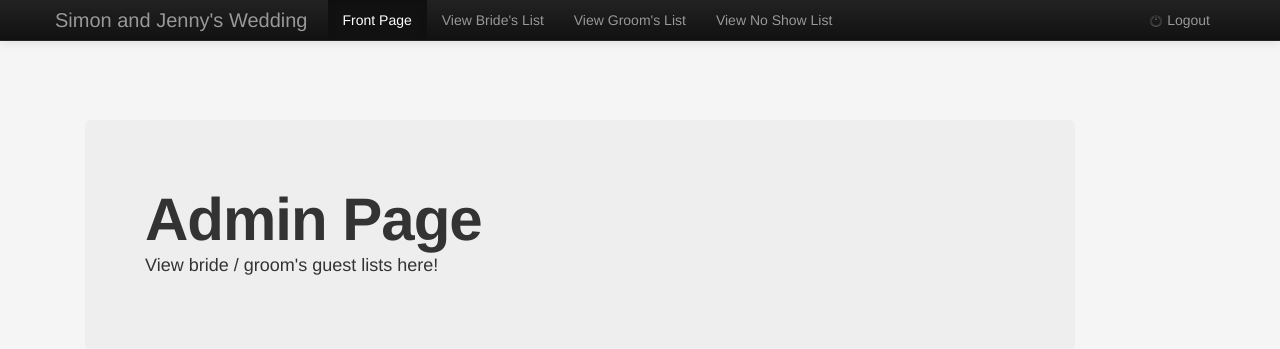
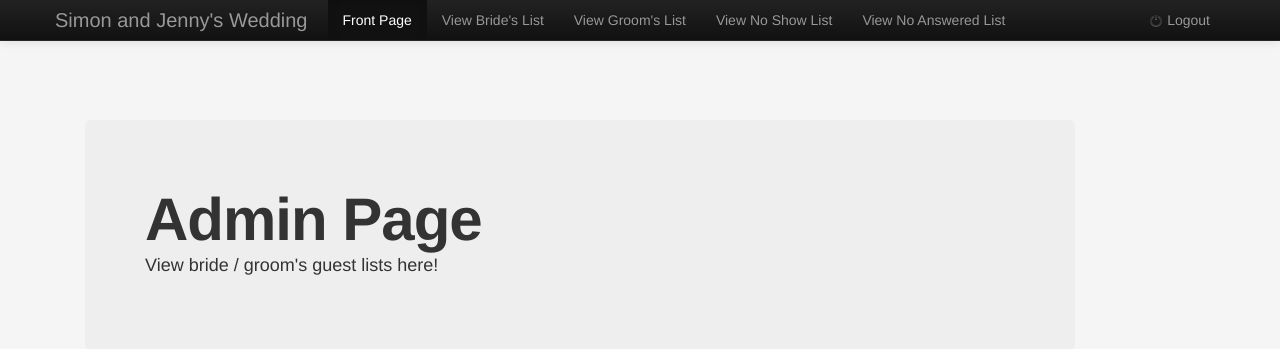
Before and after one commit to cyoon84/wedding_planner, a PHP site: page /admin.php in a window 1280 px wide. Shown: the top 349 px of the page. Run offline with PHP 8.4, Linux system fonts and the light colour scheme; the visitor is signed in with stand-in values (Sample User, id 1); some libraries are stand-ins or nearby versions.

Commit message:
no answer list logic

```diff
--- a/admin.php
+++ b/admin.php
@@ -28,6 +28,7 @@ if (!check_login()) {
 	      <li><a href='guest_list.php?id=bride'>View Bride's List</a></li>
 	      <li><a href='guest_list.php?id=groom'>View Groom's List</a></li>
 	      <li><a href='guest_list.php?id=noShow'>View No Show List</a></li>
+	      <li><a href='guest_list.php?id=noAnswer'>View No Answered List</a></li>
 	    </ul>
 	    <ul class='nav pull-right'>
 	    	<li>
--- a/guest_list.php
+++ b/guest_list.php
@@ -41,6 +41,9 @@ if (!check_login()) {
 	  		if ($id == 'noShow') {
 	  			echo NOTATND;
 	  		}
+	  		if ($id == 'noAnswer') {
+	  			echo NOANSW;
+	  		}
 	  	?>
 	  </small></h1>
 
@@ -53,6 +56,9 @@ if (!check_login()) {
 	  		} else {
 	  			if ($id == 'noShow') {
 	  				echo "<th style='width:50%'>Name</th><th style='width:50%'>E-mail</th>";
+	  			}
+	  			if ($id == 'noAnswer') {
+	  				echo "<th style='width:100%'>Name</th>";
 	  			}
 	  		}
 
--- a/library.php
+++ b/library.php
@@ -18,6 +18,7 @@
 	define('GR', 'Groom');
 	define('BR', 'Bride');
 	define('NOTATND', 'Not Attending');
+	define('NOANSW', 'Not Answered');
 	define('ADMIN', 'Admin Page');
 	define('LOGINHEADING', 'RSVP');
 	define('REENTER', 'Invalid E-Mail Address or password. <br />Please try again.');
@@ -77,13 +78,16 @@
 		$menu_html =  "<div class='navbar-inner'><div class='container'><a class='brand' href='admin.php'>Simon and Jenny's Wedding</a><ul class='nav'><li><a href='admin.php'>Front Page</a></li>";
 
 		if ($id == 'bride') {
-      		$menu_html = $menu_html."<li class='active'><a href='guest_list.php?id=bride'>View Bride's List</a></li><li><a href='guest_list.php?id=groom'>View Groom's List</a></li><li><a href='guest_list.php?id=noShow'>View No Show List</a></li>";
+      		$menu_html = $menu_html."<li class='active'><a href='guest_list.php?id=bride'>View Bride's List</a></li><li><a href='guest_list.php?id=groom'>View Groom's List</a></li><li><a href='guest_list.php?id=noShow'>View No Show List</a></li><li><a href='guest_list.php?id=noAnswer'>View No Answer List</a></li>";
       	}
       	if ($id == 'groom') {
-      		$menu_html = $menu_html."<li><a href='guest_list.php?id=bride'>View Bride's List</a></li><li class='active'><a href='guest_list.php?id=groom'>View Groom's List</a></li><li><a href='guest_list.php?id=noShow'>View No Show List</a></li>";
+      		$menu_html = $menu_html."<li><a href='guest_list.php?id=bride'>View Bride's List</a></li><li class='active'><a href='guest_list.php?id=groom'>View Groom's List</a></li><li><a href='guest_list.php?id=noShow'>View No Show List</a></li><li><a href='guest_list.php?id=noAnswer'>View No Answer List</a></li>";
       	}
       	if ($id == 'noShow') {
-      		$menu_html = $menu_html."<li><a href='guest_list.php?id=bride'>View Bride's List</a></li><li><a href='guest_list.php?id=groom'>View Groom's List</a></li><li class='active'><a href='guest_list.php?id=noShow'>View No Show List</a></li>";
+      		$menu_html = $menu_html."<li><a href='guest_list.php?id=bride'>View Bride's List</a></li><li><a href='guest_list.php?id=groom'>View Groom's List</a></li><li class='active'><a href='guest_list.php?id=noShow'>View No Show List</a></li><li><a href='guest_list.php?id=noAnswer'>View No Answer List</a></li>";
+      	}
+      	if ($id == 'noAnswer') {
+      		$menu_html = $menu_html."<li><a href='guest_list.php?id=bride'>View Bride's List</a></li><li><a href='guest_list.php?id=groom'>View Groom's List</a></li><li><a href='guest_list.php?id=noShow'>View No Show List</a></li><li class='active'><a href='guest_list.php?id=noAnswer'>View No Answer List</a></li>";
       	}
   		$menu_html = $menu_html. "</ul>";
   		$menu_html = $menu_html."<ul class='nav pull-right'><li><a href='logout.php'><i class='icon-off'></i>&nbsp;Logout</a></li></ul></div></div>";
@@ -96,6 +100,9 @@
 	  	} else {
 	  		if ($id == 'noShow') {
 	  			$sql = "select a.firstName, a.lastName, b.phone, b.email, b.attending, b.bringGuest, b.guestFName, b.guestLName, b.vegetarian, b.guestVeg from guestList a inner join guestResponse b on a.refId = b.refId where a.role = '0' and b.attending = '0'";
+	  		}
+	  		if ($id == 'noAnswer') {
+	  			$sql = "SELECT firstName, lastName FROM guestList WHERE refId NOT IN (SELECT refId FROM guestResponse)";
 	  		}
 	  	}
 	  	$result = mysql_query($sql);
@@ -129,8 +136,12 @@
 	  				$html_table_contents = $html_table_contents."<tr><td>".$name."</td><td>".$row['email']."</td><td>".$guest."</td><td>".$guest_name."</td><td>".$isVegetarian."</td><td>".$guestVegetarian."</td></tr>";
 	  			} else {
 	  				if ($id == 'noShow') {
-	  					$html_table_contents = $html_table_contents."<tr><td>".$name."</td><td>".$row['email']."</td><td>".$guest."</td><td>".$guest_name."</td><td>".$isVegetarian."</td><td>".$guestVegetarian."</td></tr>";
+	  					$html_table_contents = $html_table_contents."<tr><td>".$name."</td><td>".$row['email']."</td></tr>";
 	  				}
+	  				if ($id == 'noAnswer') {
+	  					$html_table_contents = $html_table_contents."<tr><td>".$name."</td></tr>";
+	  				}
+
 	  			}
 	  		}
 	  	}
```
